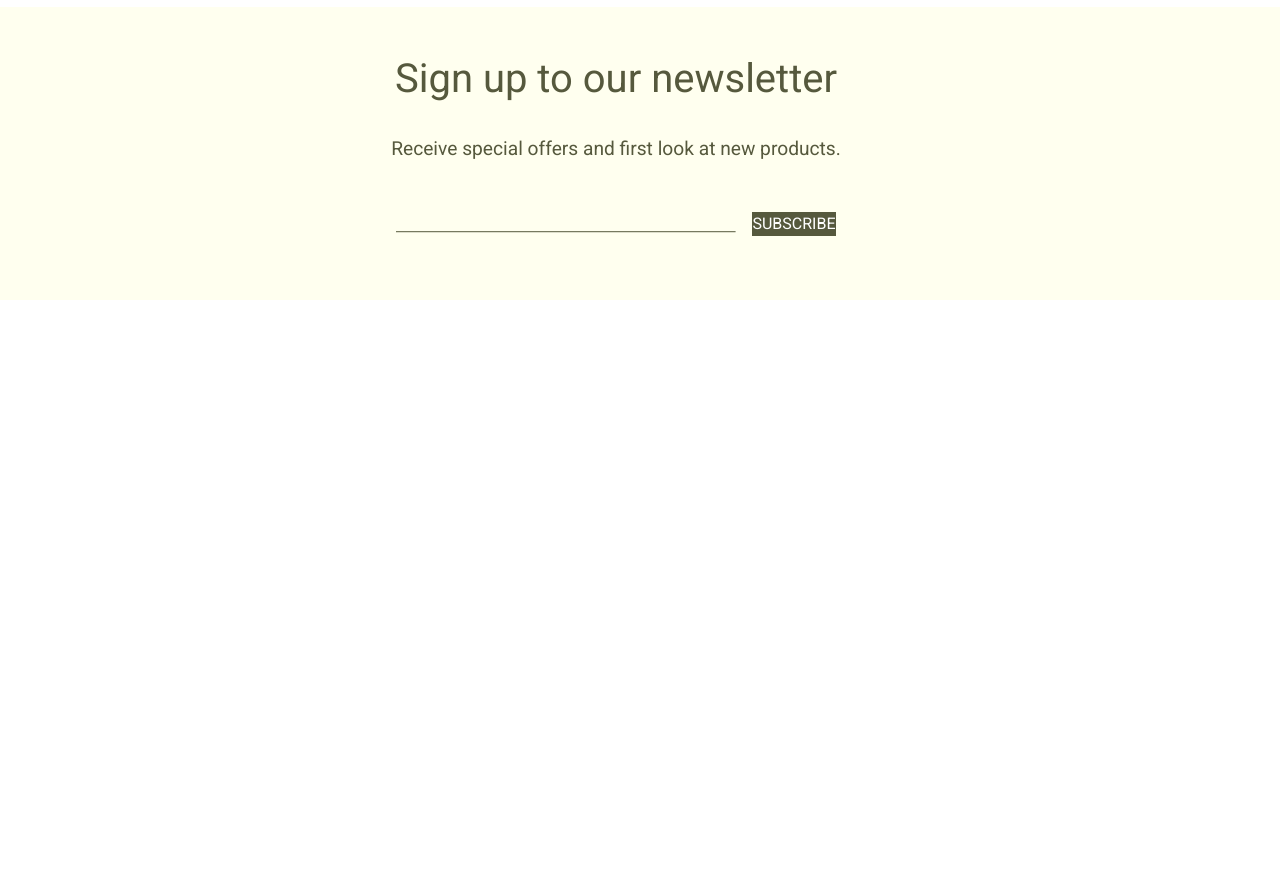
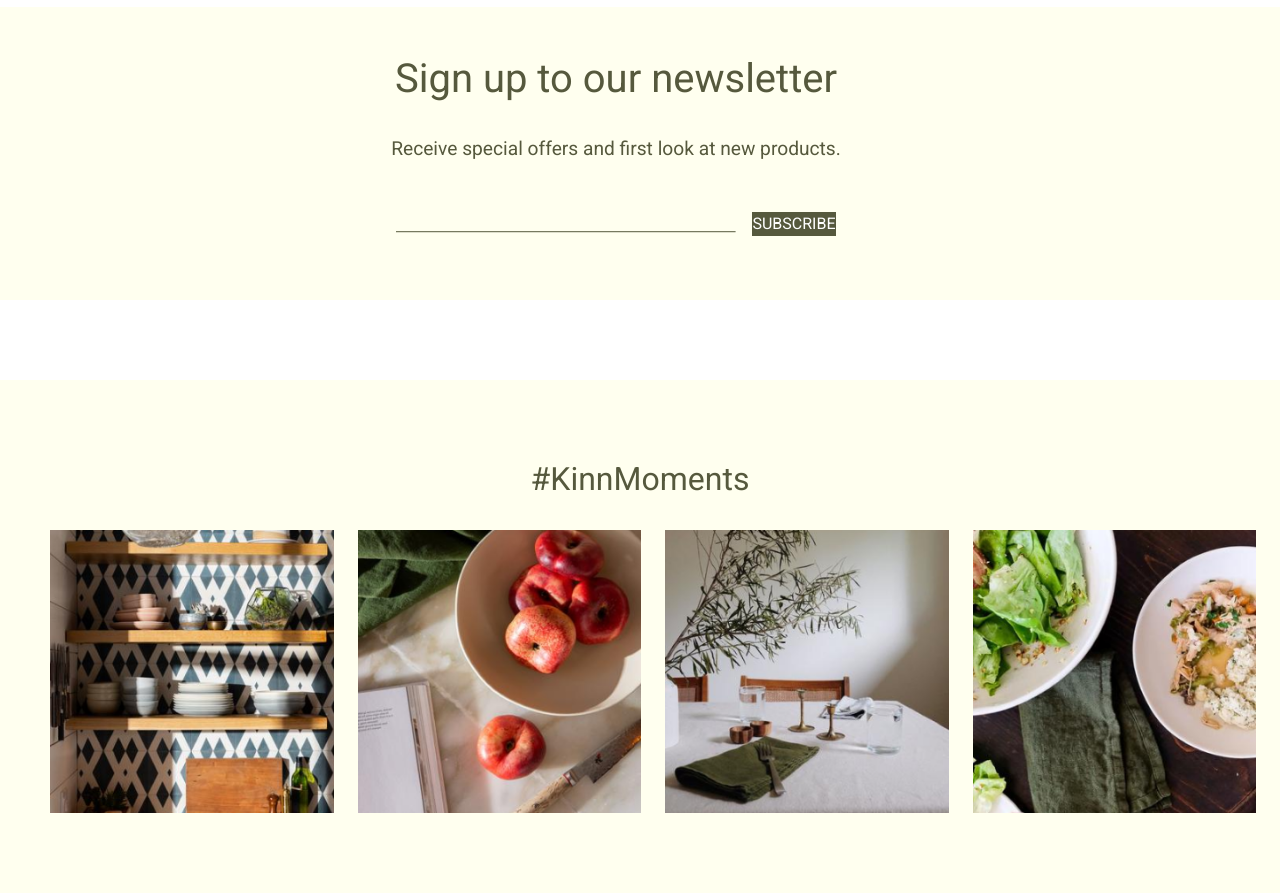
Before and after one commit to MarkhaiOleg/Kinn, a plain HTML site: page index.html in a window 1280 px wide. Shown: the part 4758-5651 px from the top of the page. Before the commit the page ends 5058 px from the top, so only its background shows below. Drawn offline with nearby package versions, Linux system fonts and the light colour scheme; a web font is replaced by a local one.

Commit message:
make section-8

```diff
--- a/index.html
+++ b/index.html
@@ -175,7 +175,35 @@
         </div>
       </div>
     </div>
+  </section>
 
+</section>
+  <section class="section-8 d-flex flex-column align-items-center">
+    <div class="row">
+      <div class="col">
+       <h2 >#KinnMoments</h2>
+      </div>
+    </div>
+    <div class="section-3-card row ">
+      <div class="row">
+        <div class="col">
+          <a href=""><img src="img/section-8-left.png" alt="" class="img-fluid" ></a>
+        </div>
+
+        <div class="col">
+        <a href=""><img src="img/section-8-ml.png" alt="" class="img-fluid" ></a>
+        </div>
+
+        <div class="col">
+        <a href=""><img src="img/section-8-mr.png" alt="" class="img-fluid" ></a>
+        </div>
+
+        <div class="col">
+        <a href=""><img src="img/section-8-right.png" alt="" class="img-fluid" ></a>
+        </div>
+
+      </div>
+    </div>
   </section>
   <script src="https://cdn.jsdelivr.net/npm/bootstrap@5.1.3/dist/js/bootstrap.bundle.min.js" integrity="sha384-ka7Sk0Gln4gmtz2MlQnikT1wXgYsOg+OMhuP+IlRH9sENBO0LRn5q+8nbTov4+1p" crossorigin="anonymous"></script>
   <script src="https://cdn.jsdelivr.net/npm/@popperjs/core@2.10.2/dist/umd/popper.min.js" integrity="sha384-7+zCNj/IqJ95wo16oMtfsKbZ9ccEh31eOz1HGyDuCQ6wgnyJNSYdrPa03rtR1zdB" crossorigin="anonymous"></script>
--- a/style.css
+++ b/style.css
@@ -246,3 +246,16 @@ header a:hover{
     background-color: #fff;
     cursor: pointer;
 }
+
+/*SECTION8*/
+
+.section-8{
+    margin-top: 5rem;
+    padding: 3rem 0 5rem 0;
+    color: #56593D;
+    background-color: #FFFFEF;
+}
+
+.section-8 h2{
+    margin: 2rem 0 2rem 0;
+}
```
Also changed, not shown: img/section-8-left.png (added), img/section-8-ml.png (added), img/section-8-mr.png (added), img/section-8-right.png (added).
